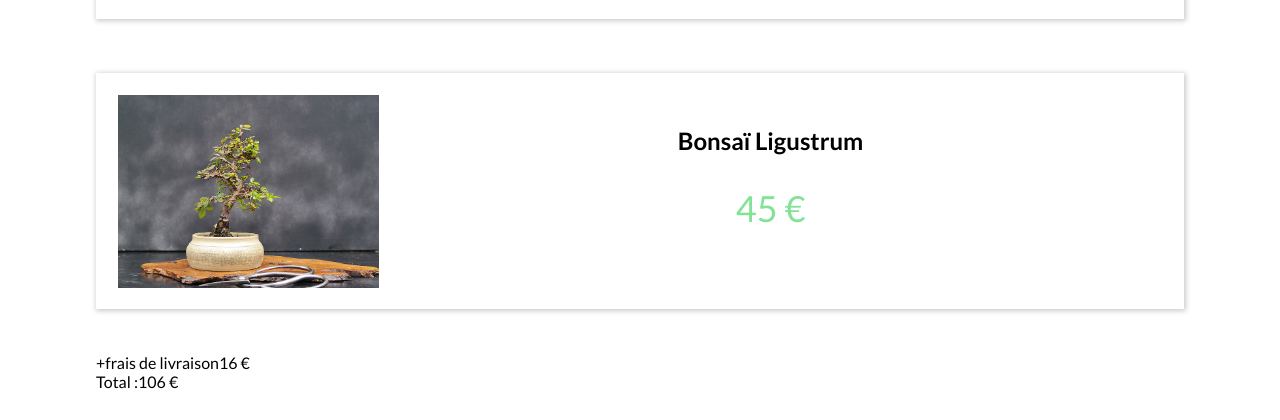
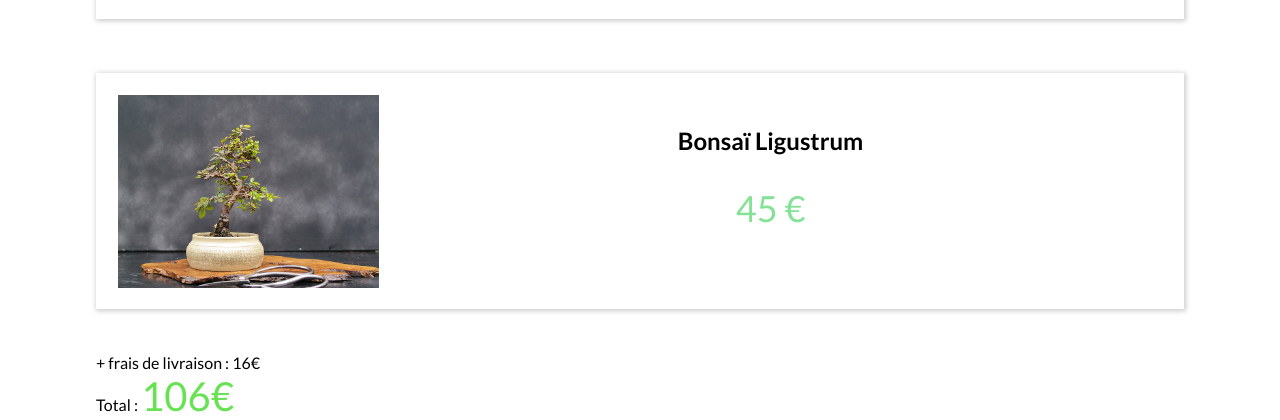
Before and after one commit to juliemanhes/Garden-bonsa-, a plain HTML site: page panier-step4.html in a window 1280 px wide. Shown: the part 532-952 px from the top of the page. Drawn offline with Linux system fonts and the light colour scheme; a web font is replaced by a local one.

Commit message:
Update panier-step4.html

```diff
--- a/panier-step4.html
+++ b/panier-step4.html
@@ -76,10 +76,11 @@
             <p>45 €</p>
         </div>
     </div>
-    <div class="total">
-            <p>+frais de livraison<span>16 €</span></p>
-            <p>Total :<span>106 €</span></p>
-
+     <div class="total clearfix">
+        <p><span>+ frais de livraison :</span>
+        <span>16€</span></p>
+        <p><span>Total :</span>
+        <span class="price">106€</span></p>
     </div>
     <div class="cta-container">
         <a href="panier-step1.html" class='cta'>Modifier le panier</a>
```
